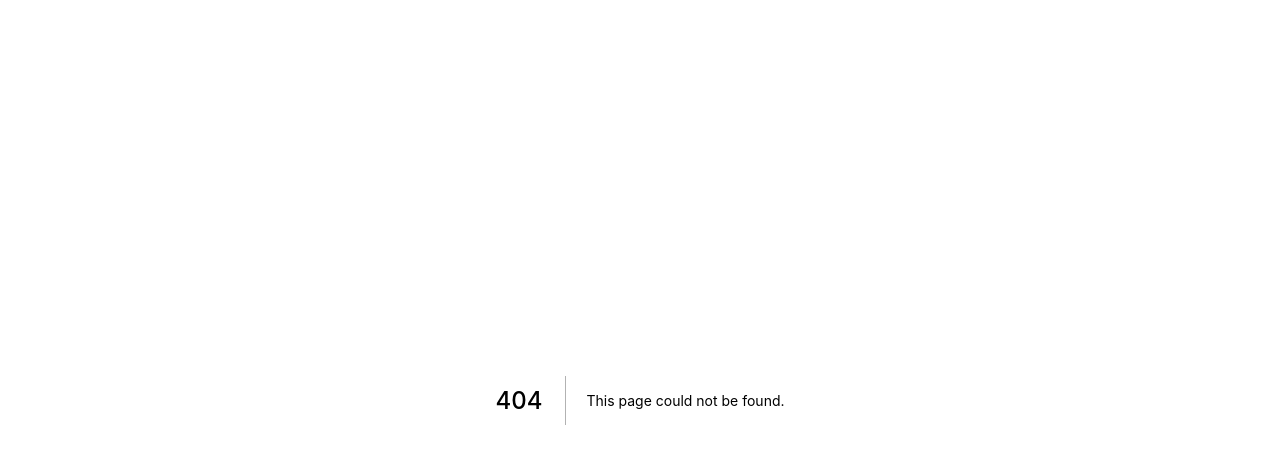
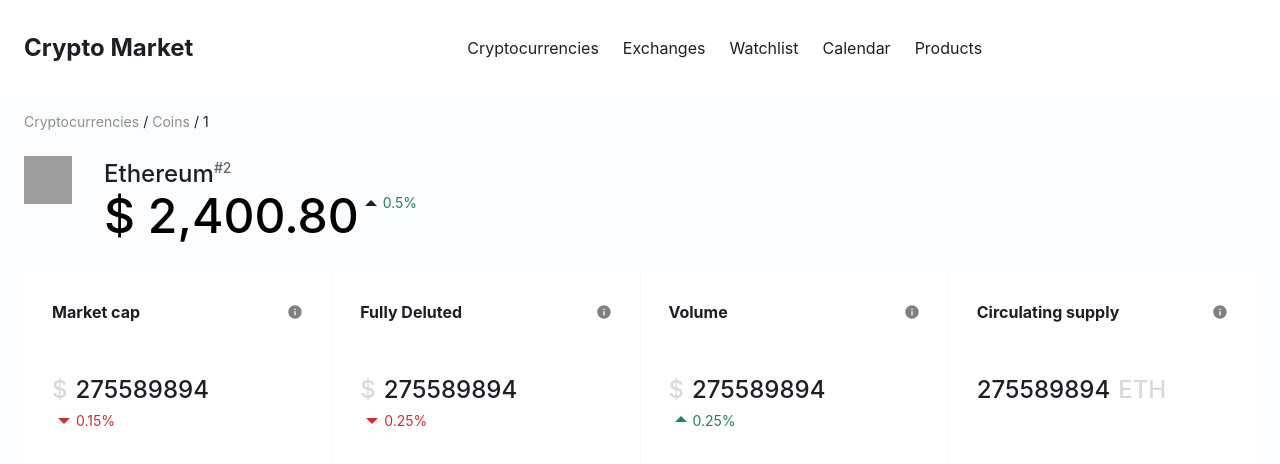
Before and after one commit to sergey3485/cryptocurrency, a Next.js app: page /cryptocurrencies/coins/1 in a window 1280 px wide. Before the commit this address had no page. Shown: the top 464 px of the page. Built offline with nearby package versions, Linux system fonts and the light colour scheme; grey boxes are pictures that could not be loaded.

Commit message:
feat: add coin page

```diff
--- /dev/null
+++ b/src/common/components/Coin/Coin.tsx
@@ -0,0 +1,60 @@
+import * as React from 'react';
+
+import {
+  RiArrowDownSFill,
+  RiArrowUpSFill,
+} from 'react-icons/ri';
+
+import * as S from './styled';
+
+const getCoinChangeState = (value: string) => Number(value) > 0;
+
+export interface CoinProps {
+  coin: string;
+  rank: number;
+  value: string;
+  change: string;
+  iconUrl: string;
+}
+
+export const Coin = (props: CoinProps) => {
+  const {
+    coin,
+    rank,
+    value,
+    change,
+    iconUrl,
+  } = props;
+
+  const isChangePositive = getCoinChangeState(change);
+
+  return (
+    <S.CoinRoot>
+      <S.ContentWrapper>
+        <img src={iconUrl} alt="" height={48} width={48} />
+
+        <S.ValueWrapper>
+          <S.Coin>
+            {coin}
+
+            <S.Rank>#{rank}</S.Rank>
+          </S.Coin>
+
+          <S.ValueContainer>
+            <S.Value>
+              $ {value}
+            </S.Value>
+
+            {isChangePositive ? (
+              <RiArrowUpSFill size={24} />
+            ) : (
+              <RiArrowDownSFill size={24} />
+            )}
+
+            <S.Change>{Math.abs(Number(change))}%</S.Change>
+          </S.ValueContainer>
+        </S.ValueWrapper>
+      </S.ContentWrapper>
+    </S.CoinRoot>
+  );
+};
--- /dev/null
+++ b/src/common/components/Coin/index.ts
@@ -0,0 +1 @@
+export * from './Coin';
--- /dev/null
+++ b/src/common/components/Coin/styled.ts
@@ -0,0 +1,68 @@
+import styled from 'styled-components';
+import * as colors from '@radix-ui/colors';
+
+export const CoinRout = styled.span({
+  fontSize: 'inherit',
+
+  '&:last-of-type': {
+    color: colors.blackA.blackA12,
+  },
+});
+
+export const CoinRoutContainer = styled.div({
+  display: 'flex',
+  color: colors.gray.gray9,
+  fontSize: 14,
+});
+
+export const Rank = styled.sup({
+  color: colors.gray.gray11,
+  fontSize: 14,
+});
+
+export const Change = styled.span({
+  color: colors.green.green11,
+  fontSize: 14,
+});
+
+export const Value = styled.span({
+  fontSize: 48,
+  color: 'black',
+  fontWeight: 500,
+  lineHeight: 1,
+});
+
+export const Coin = styled.span({
+  fontSize: 24,
+  fontWeight: 500,
+});
+
+export const CoinRoot = styled.div({
+  marginBottom: 32,
+});
+
+export const ValueWrapper = styled.div({
+  display: 'flex',
+  flexDirection: 'column',
+  justifyContent: 'center',
+  alignItems: 'start',
+  marginLeft: 32,
+});
+
+export const ContentWrapper = styled.div({
+  display: 'flex',
+  marginTop: 24,
+});
+
+export const ValueContainer = styled.div({
+  display: 'flex',
+});
+
+export const NavigationItem = styled.a({
+  display: 'flex',
+  alignItems: 'center',
+  justifyContent: 'center',
+  height: '100%',
+  textDecoration: 'none',
+  color: 'inherit',
+});
--- /dev/null
+++ b/src/common/components/system/Breadcrumbs/Breadcrumbs.tsx
@@ -0,0 +1,80 @@
+import * as React from 'react';
+
+import * as S from './styled';
+
+export interface BreadcrumbsItemProps {
+  /**
+   * The content
+   */
+  children: React.ReactNode;
+}
+
+export const BreadcrumbsItem = (props: BreadcrumbsItemProps) => {
+  const { children } = props;
+
+  return (
+    <S.BreadcrumbsItemRoot>{children}</S.BreadcrumbsItemRoot>
+  );
+};
+
+export interface BreadcrumbsLinkProps extends React.AnchorHTMLAttributes<HTMLAnchorElement> {
+  /**
+   * The content
+   */
+  children: React.ReactNode;
+}
+
+export const BreadcrumbsLink = (props: BreadcrumbsLinkProps) => {
+  const { children, ...other } = props;
+
+  return (
+    <S.BreadcrumbsLinkRoot {...other}>
+      {children}
+    </S.BreadcrumbsLinkRoot>
+  );
+};
+
+export interface BreadcrumbsSeparatorProps {
+  /**
+   * The content
+   */
+  children: React.ReactNode;
+}
+
+export const BreadcrumbsSeparator = (props: BreadcrumbsSeparatorProps) => {
+  const { children } = props;
+
+  return (
+    <S.BreadcrumbsSeparatorRoot aria-hidden>
+      {children}
+    </S.BreadcrumbsSeparatorRoot>
+  );
+};
+
+export interface BreadcrumbsProps {
+  /**
+   * The content
+   */
+  children: React.ReactNode;
+}
+
+export const Breadcrumbs = (props: BreadcrumbsProps): JSX.Element => {
+  const {
+    children,
+  } = props;
+
+  return (
+    <S.BreadcrumbsRoot>
+      <S.BreadcrumbsList>
+        {children}
+      </S.BreadcrumbsList>
+    </S.BreadcrumbsRoot>
+  );
+};
+
+export {
+  Breadcrumbs as Root,
+  BreadcrumbsItem as Item,
+  BreadcrumbsSeparator as Separator,
+  BreadcrumbsLink as Link,
+};
--- /dev/null
+++ b/src/common/components/system/Breadcrumbs/index.ts
@@ -0,0 +1 @@
+export * from './Breadcrumbs';
--- /dev/null
+++ b/src/common/components/system/Breadcrumbs/styled.ts
@@ -0,0 +1,33 @@
+import styled from 'styled-components';
+import * as colors from '@radix-ui/colors';
+
+export const BreadcrumbsRoot = styled.nav({});
+
+export const BreadcrumbsList = styled.ol({
+  display: 'flex',
+  alignItems: 'center',
+
+  fontSize: 14,
+  lineHeight: '20px',
+
+  listStyle: 'none',
+  padding: 0,
+  margin: 0,
+});
+
+export const BreadcrumbsLinkRoot = styled.a({
+  color: colors.gray.gray9,
+  textDecoration: 'none',
+});
+
+export const BreadcrumbsItemRoot = styled.li({
+  display: 'inline-flex',
+  alignItems: 'center',
+});
+
+export const BreadcrumbsSeparatorRoot = styled.li({
+  display: 'inline-flex',
+  userSelect: 'none',
+  marginLeft: 4,
+  marginRight: 4,
+});
--- /dev/null
+++ b/src/pages/cryptocurrencies/coins/[coinName].tsx
@@ -0,0 +1,58 @@
+import { useRouter } from 'next/router';
+import Head from 'next/head';
+import NextLink from 'next/link';
+
+import { CoreLayout } from '@/layouts/core/CoreLayout';
+import { Stats } from '@/components/Stats';
+import { Coin } from '@/components/Coin';
+import * as Breadcrumbs from '@/components/system/Breadcrumbs';
+
+const CoinPage = () => {
+  const router = useRouter();
+  const { coinName } = router.query;
+
+  return (
+    <CoreLayout>
+      <Head>
+        <title>Create Next App</title>
+        <meta name="description" content="Generated by create next app" />
+        <link rel="icon" href="/favicon.ico" />
+      </Head>
+
+      <Breadcrumbs.Root>
+        <Breadcrumbs.Item>
+          <NextLink href="/cryptocurrencies" passHref>
+            <Breadcrumbs.Link>
+              Cryptocurrencies
+            </Breadcrumbs.Link>
+          </NextLink>
+        </Breadcrumbs.Item>
+
+        <Breadcrumbs.Separator>/</Breadcrumbs.Separator>
+
+        <Breadcrumbs.Item>
+          <NextLink href="/cryptocurrencies/coins" passHref>
+            <Breadcrumbs.Link>
+              Coins
+            </Breadcrumbs.Link>
+          </NextLink>
+        </Breadcrumbs.Item>
+
+        <Breadcrumbs.Separator>/</Breadcrumbs.Separator>
+
+        <Breadcrumbs.Item>{coinName}</Breadcrumbs.Item>
+      </Breadcrumbs.Root>
+
+      <Coin
+        coin="Ethereum"
+        value="2,400.80"
+        rank={2}
+        change="0.50"
+        iconUrl="https://cdn.coinranking.com/Sy33Krudb/btc.svg"
+      />
+      <Stats rate1="0.50" rate2="-0.76" rate3="8.75" />
+    </CoreLayout>
+  );
+};
+
+export default CoinPage;
--- a/src/pages/index.tsx
+++ b/src/pages/index.tsx
@@ -1,7 +1,6 @@
 import Head from 'next/head';
 
 import { CoreLayout } from '@/layouts/core/CoreLayout';
-import { Stats } from '@/common/components/Stats';
 
 const Home = () => {
   return (
@@ -11,8 +10,6 @@ const Home = () => {
         <meta name="description" content="Generated by create next app" />
         <link rel="icon" href="/favicon.ico" />
       </Head>
-
-      <Stats rate1="0.50" rate2="-0.76" rate3="8.75" />
     </CoreLayout>
   );
 };
```
